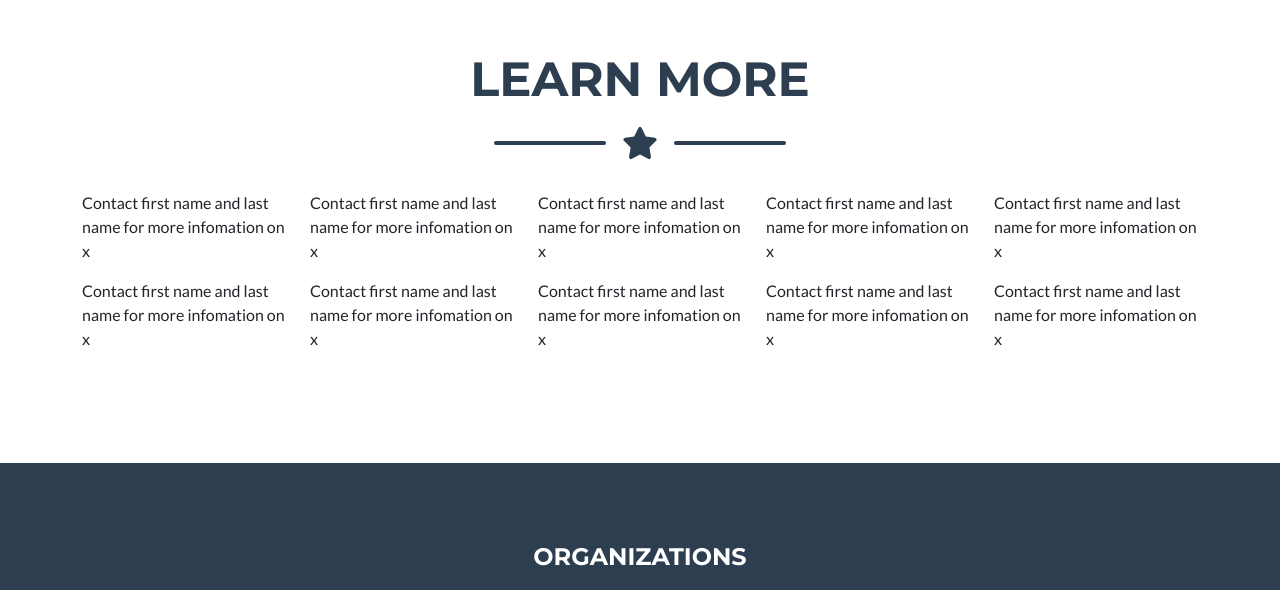
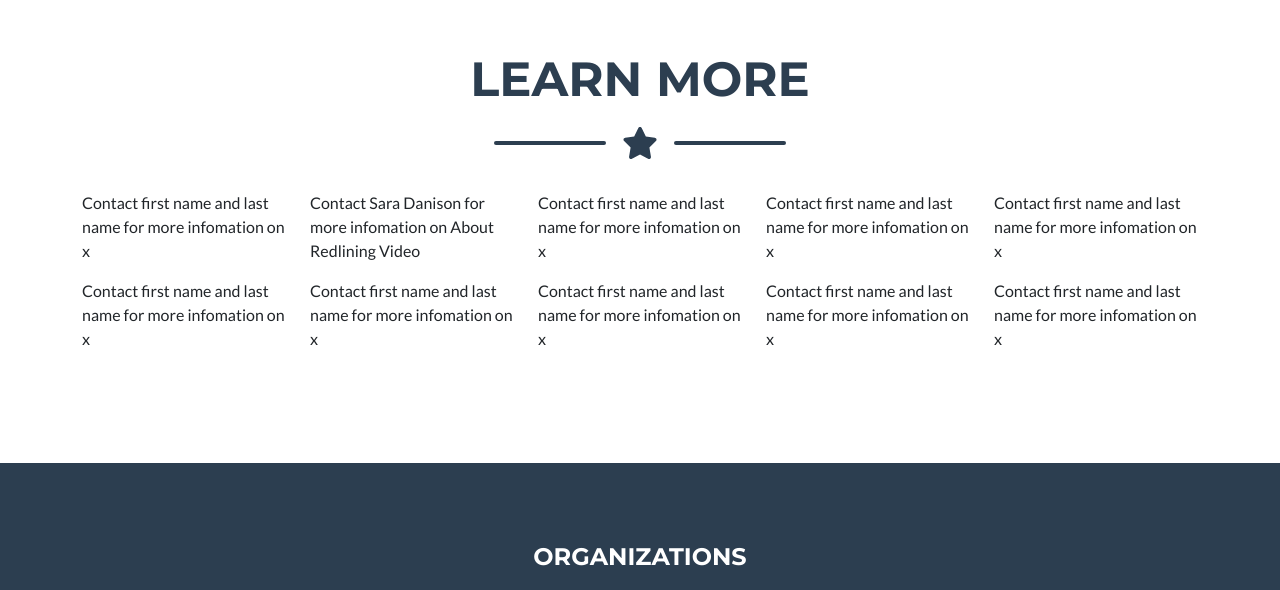
Before and after one commit to group-eighteen/ISS210-005-18, a plain HTML site: page index.html in a window 1280 px wide. Shown: the part 2151-2741 px from the top of the page. Drawn offline with nearby package versions, Linux system fonts and the light colour scheme.

Commit message:
Update index.html
changed contact

```diff
--- a/index.html
+++ b/index.html
@@ -153,7 +153,7 @@
                <!--List Contributor's Names and attributions-->
                 <div class="row justify-content-center">
                     <div class="col-sm"><p>Contact first name and last name for more infomation on x</p></div>
-                    <div class="col-sm"><p>Contact first name and last name for more infomation on x</p></div>
+                    <div class="col-sm"><p>Contact Sara Danison for more infomation on About Redlining Video</p></div>
                     <div class="col-sm"><p>Contact first name and last name for more infomation on x</p></div>
                     <div class="col-sm"><p>Contact first name and last name for more infomation on x</p></div>
                     <div class="col-sm"><p>Contact first name and last name for more infomation on x</p></div>
```
